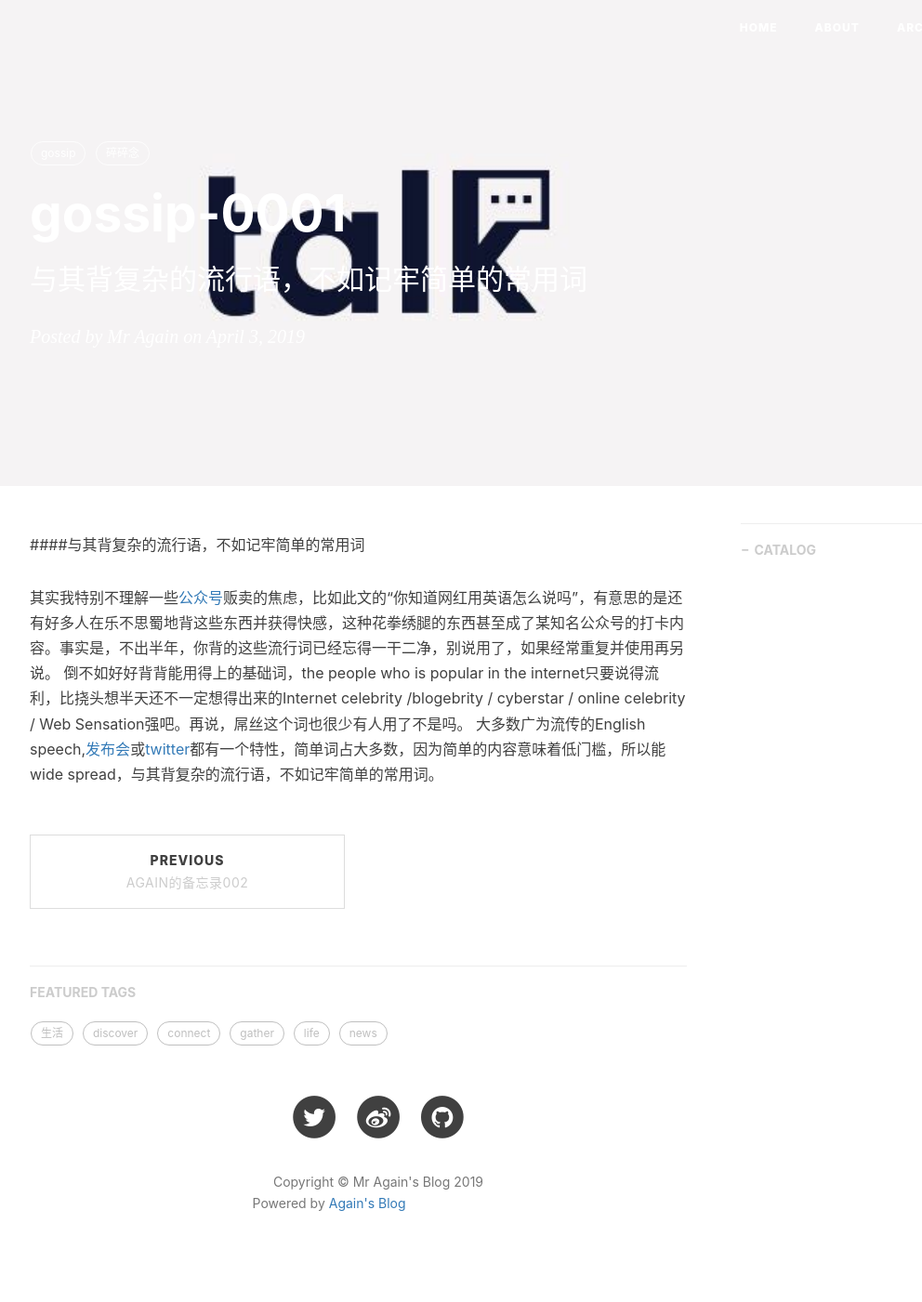
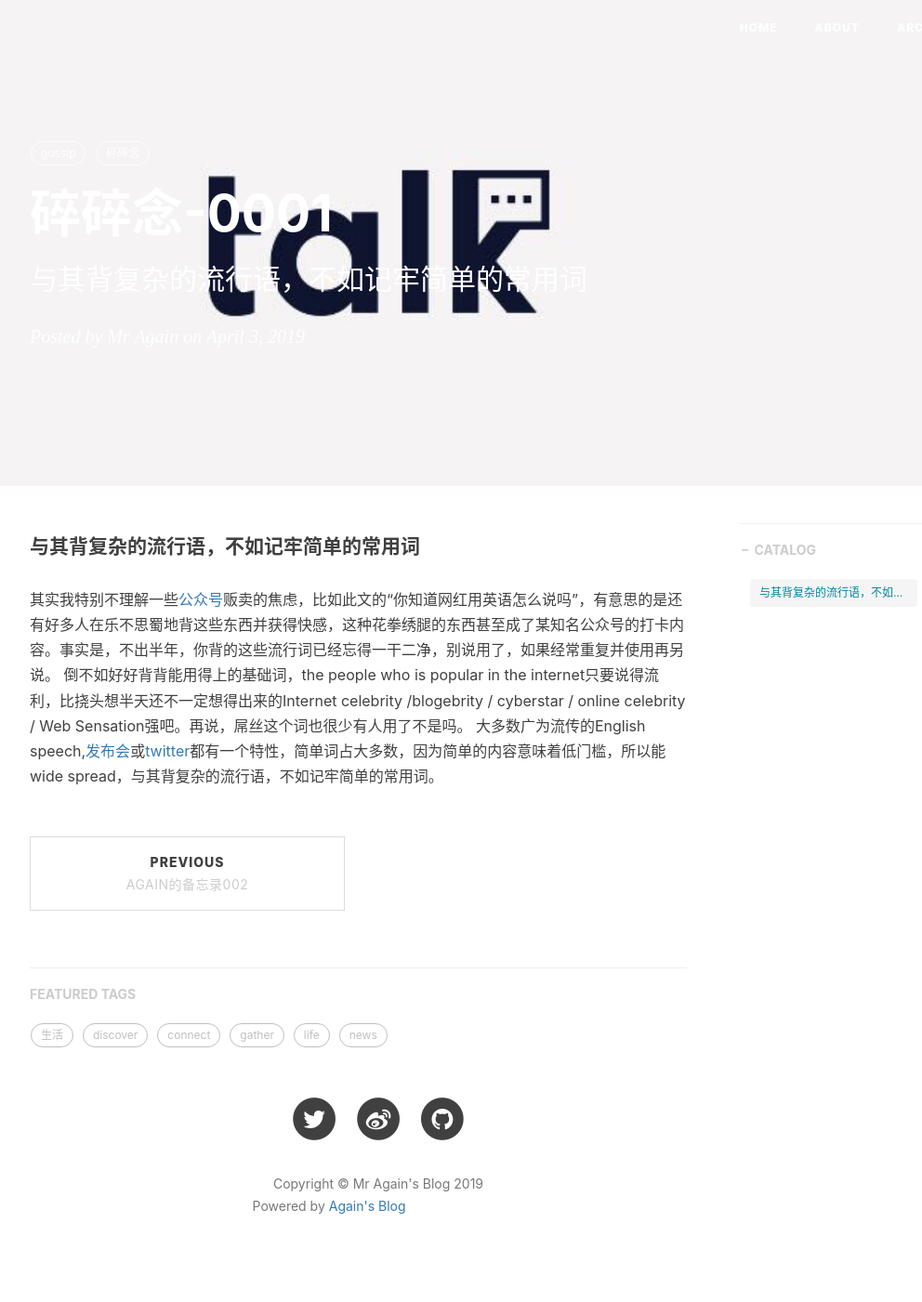
Before and after one commit to vander1997/vander1997.github.io, a Jekyll site: the page built from _posts/2019-04-03-碎碎念0001.md, in a window 1280 px wide. Shown: the whole page at 93% size, without its empty margins (233-1225 px from the left). Built offline with Jekyll 4.4.1, drawn with Linux system fonts in a browser that asks for light colours; nearby versions of some CDN libraries; comment, search, counter and statistics services are not loaded; grey boxes are pictures that could not be loaded.

Commit message:
Update 2019-04-03-碎碎念0001.md

```diff
--- a/_posts/2019-04-03-碎碎念0001.md
+++ b/_posts/2019-04-03-碎碎念0001.md
@@ -1,6 +1,6 @@
 ---
 layout:     post
-title:      "gossip-0001"
+title:      "碎碎念-0001"
 subtitle:   "与其背复杂的流行语，不如记牢简单的常用词"
 date:       2019-04-03 12:00:00
 author:     "Mr Again"
@@ -11,7 +11,7 @@ tags:
     - 碎碎念
 ---
 
-####与其背复杂的流行语，不如记牢简单的常用词
+#### 与其背复杂的流行语，不如记牢简单的常用词
 
 其实我特别不理解一些[公众号](https://mp.weixin.qq.com/s/H6miqtvim9h-MLsux1w48g)贩卖的焦虑，比如此文的“你知道网红用英语怎么说吗”，有意思的是还有好多人在乐不思蜀地背这些东西并获得快感，这种花拳绣腿的东西甚至成了某知名公众号的打卡内容。事实是，不出半年，你背的这些流行词已经忘得一干二净，别说用了，如果经常重复并使用再另说。
 倒不如好好背背能用得上的基础词，the people who is popular in the internet只要说得流利，比挠头想半天还不一定想得出来的Internet celebrity /blogebrity / cyberstar / online celebrity / Web Sensation强吧。再说，屌丝这个词也很少有人用了不是吗。
```
